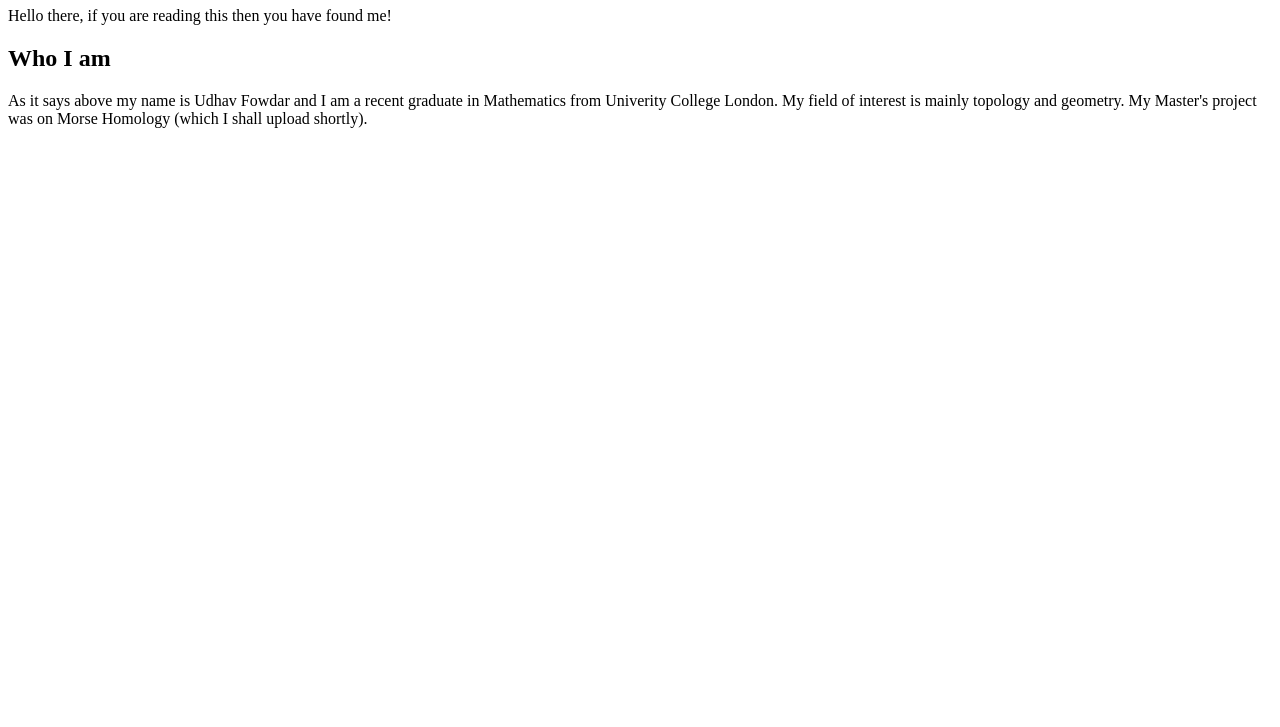
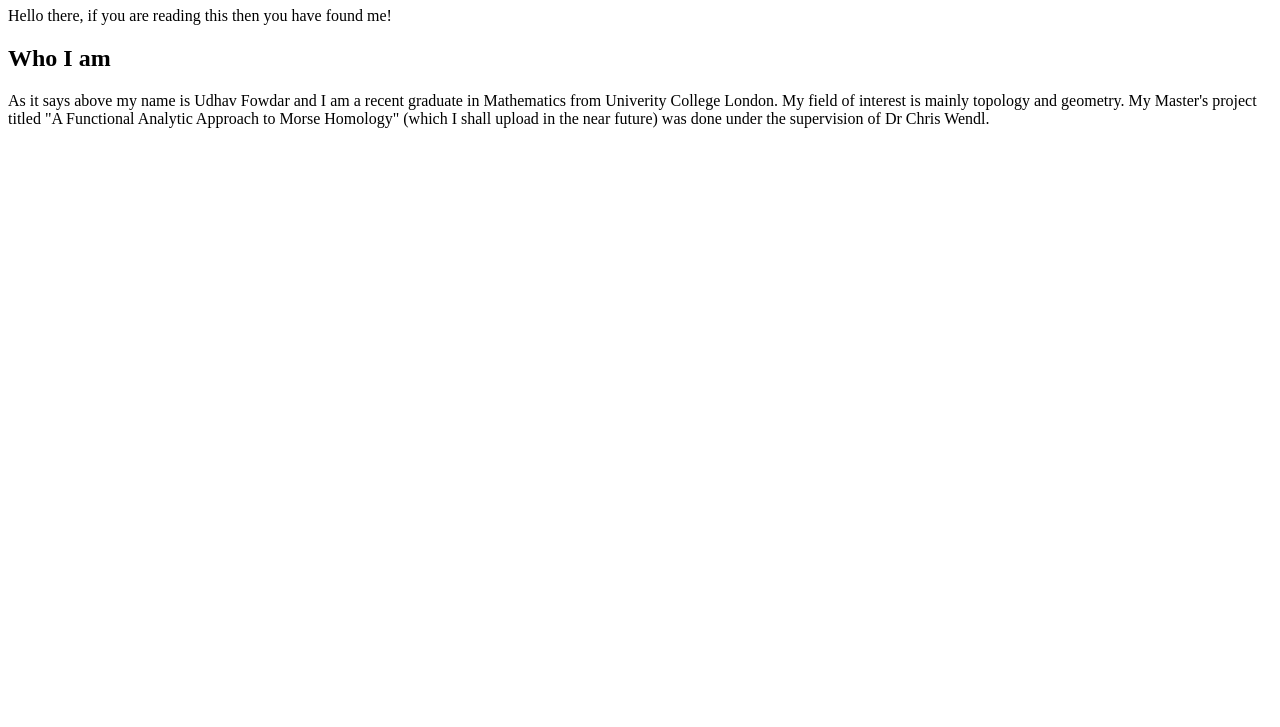
Before and after one commit to udhavfowdar/udhavfowdar.github.io, a plain HTML site: page index.html in a window 1280 px wide. Shown: the part 73-800 px from the top of the page. Drawn offline with Linux system fonts and the light colour scheme.

Commit message:
2nd change

```diff
--- a/index.html
+++ b/index.html
@@ -12,8 +12,10 @@ if you are reading this then you have found me!
 <h2>Who I am</h2>
 <p>As it says above my name is Udhav Fowdar and I am a recent graduate in
 Mathematics from Univerity College London. My field of interest is mainly
-topology and geometry. My Master's project was on Morse Homology (which I
-shall upload shortly).
+topology and geometry. My Master's project titled "A
+Functional Analytic Approach to Morse Homology" (which I
+shall upload in the near future) was done under the supervision of
+Dr Chris Wendl.
 </p>
 </body>
 
```
